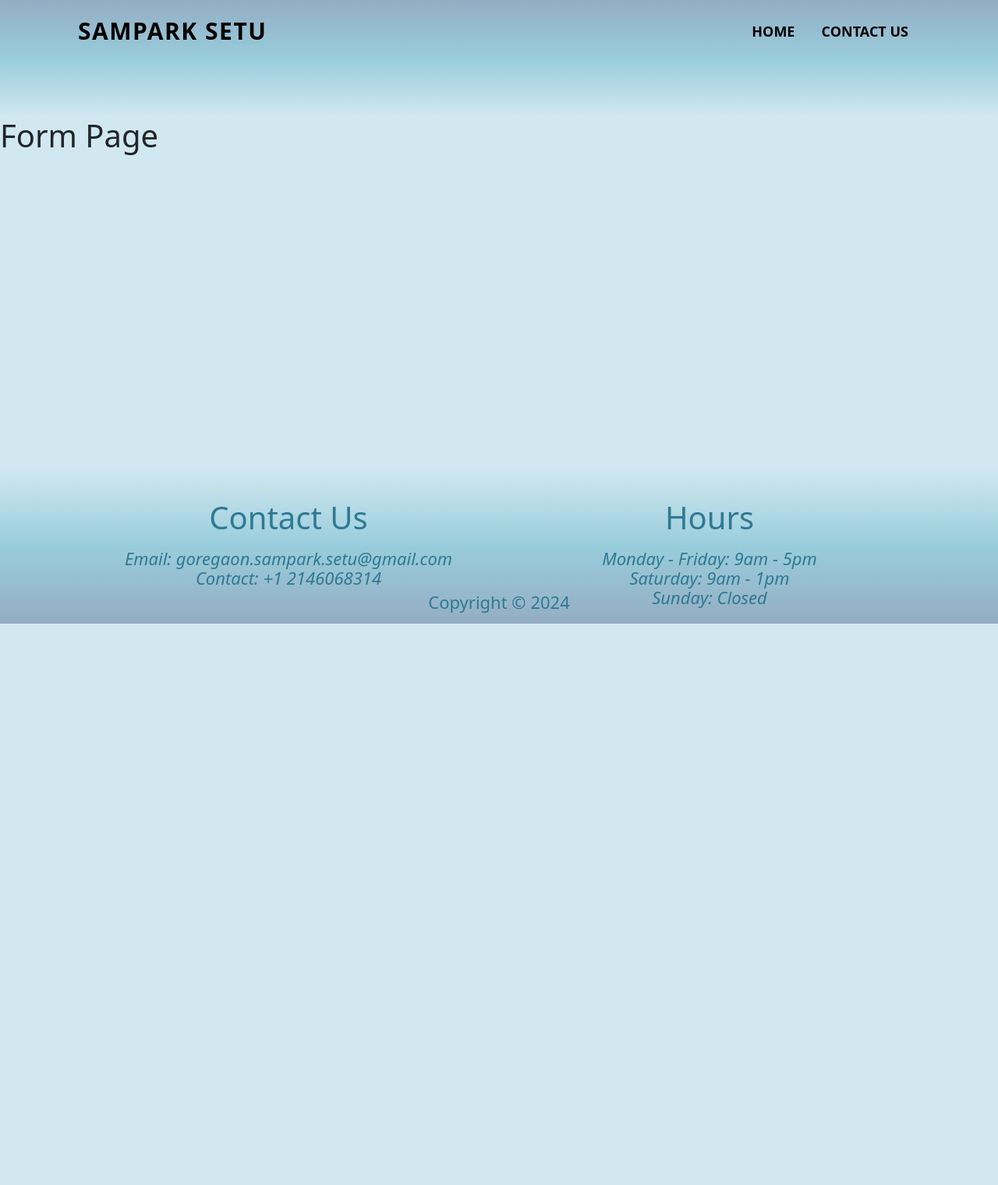
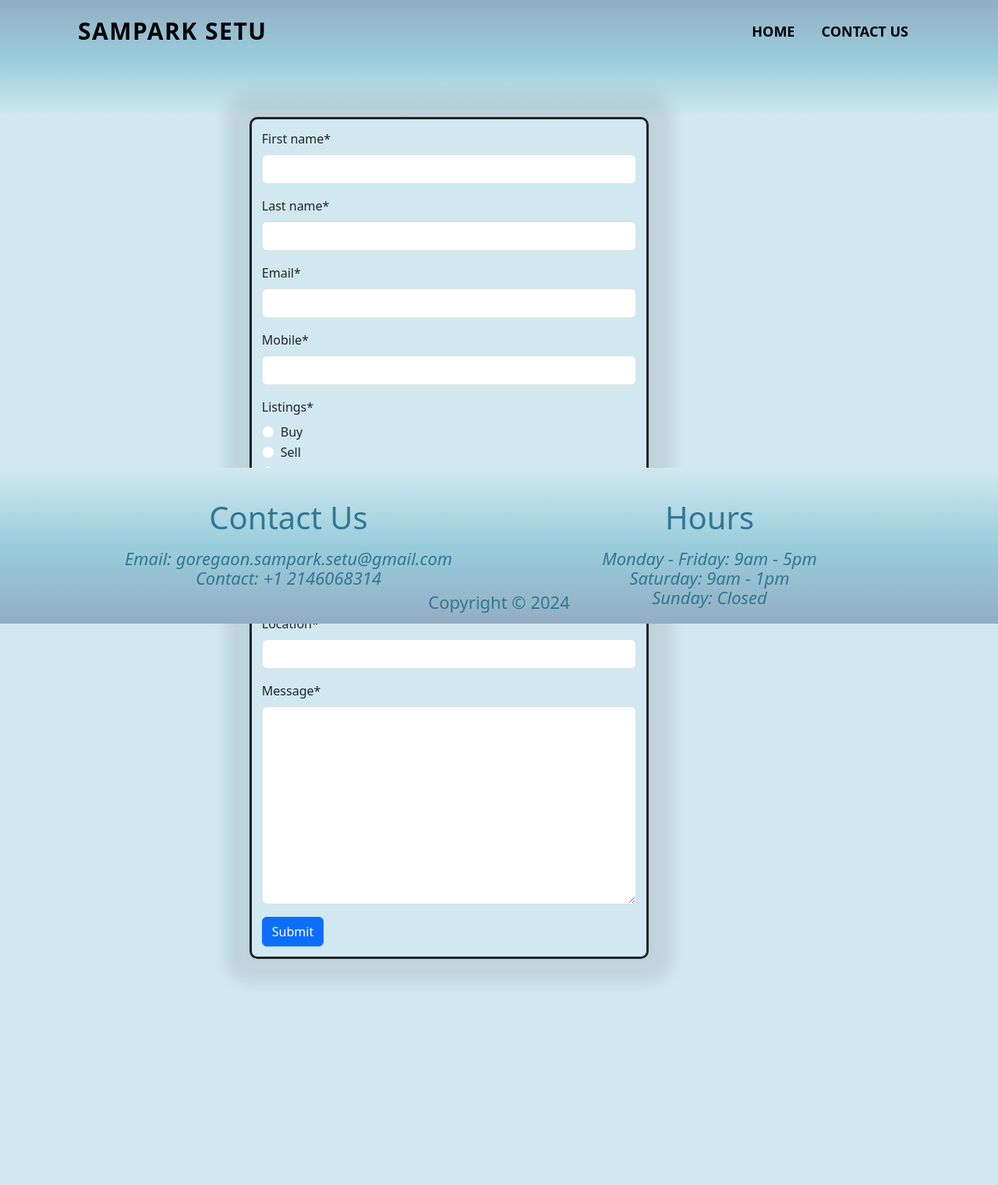
Before and after one commit to akshatshah229/SamparkSetu, a Django app: page / in a window 1280 px wide. Shown: the whole page at 78% size. Before the commit the page ends 1440 px from the top, so only its background shows below. Run offline with Django 5.2, Linux system fonts and the light colour scheme; some libraries are stand-ins or nearby versions.

Commit message:
Working Model

```diff
--- a/SamparkSetu/admin.py
+++ b/SamparkSetu/admin.py
@@ -1,5 +1,6 @@
 from django.contrib import admin
-from .models import Todo
+from .models import *
 
 # Register your models here.
 admin.site.register(Todo)
+admin.site.register(FormModel)
--- /dev/null
+++ b/SamparkSetu/forms.py
@@ -0,0 +1,16 @@
+from django import forms
+from .models import *
+
+class FormViewsModel(forms.ModelForm):
+    class Meta:
+        model = FormModel
+        fields = '__all__'
+        widgets = {
+            'first_name': forms.TextInput(attrs={'class':'form-control'}),
+            'last_name': forms.TextInput(attrs={'class':'form-control'}),
+            'email': forms.EmailInput(attrs={'class':'form-control'}),
+            'listings': forms.RadioSelect(attrs={'class':'form-control'}),
+            'apartment': forms.RadioSelect(attrs={'class':'form-control'}),
+            'location': forms.TextInput(attrs={'class':'form-control'}),
+            'message': forms.Textarea(attrs={'class':'form-control'}),
+        }
--- a/SamparkSetu/models.py
+++ b/SamparkSetu/models.py
@@ -16,3 +16,18 @@ class Raincheck(models.Model):
 
     def __str__(self):
         return self.weekday
+
+class FormModel(models.Model):
+    listing_choices = (('buy','Buy'),('sell','Sell'),('rent','Rent'))
+    apartment_choices = (('1bhk','1BHK'),('2bhk','2BHK'),('3bhk','3BHK'),('other','Other'))
+    first_name = models.CharField(max_length=200)
+    last_name = models.CharField(max_length=200)
+    email = models.EmailField(max_length=200)
+    mobile = models.CharField(max_length=15)
+    listings = models.CharField(max_length=50, choices=listing_choices, default=1)
+    apartment = models.CharField(max_length=50, choices=apartment_choices, default=1)
+    location = models.CharField(max_length=2000)
+    message = models.CharField(max_length=2000)
+
+    def __str__(self):
+        return self.first_name
--- a/SamparkSetu/static/main.css
+++ b/SamparkSetu/static/main.css
@@ -7,7 +7,7 @@
 
 body{
     background-color: #D1E8F0;
-/*    height: 200vh;*/
+    height: 140vh;
 }
 
 header {
@@ -176,11 +176,29 @@ img{
     border-radius: 10px;
 }
 
-@media screen and (max-height: 1200px){
+.form-container{
+    margin-left:25%;
+    margin-right: 10%;
+    border-style: solid !important;
+    position: absolute;
+    width: 40%;
+    height: auto;
+    padding: 1% 1%;
+    border-radius: 10px;
+    box-shadow: 0px 0px 20px 30px rgba(0,0,0,0.09);
+}
+
+.form-text-input{
+    width: 50%;
+}
+@media screen and (max-height: 1300px){
     body{
-        height: 180vh;
+        height: 165vh;
     }
-    .container-cu{
-    width: 80%;}
+}
 
+@media screen and (max-height: 1150px){
+    body{
+        height: 190vh;
+    }
 }
--- /dev/null
+++ b/SamparkSetu/templates/adminuser.html
@@ -0,0 +1,3 @@
+{% include 'header.html' %}
+
+{% include 'footer.html' %}
--- a/SamparkSetu/templates/form.html
+++ b/SamparkSetu/templates/form.html
@@ -1,7 +1,14 @@
 {% include 'header.html' %}
 
-<div class="content-item">
-    <h1>Form Page</h1>
+{% load static %}
+{% load crispy_forms_tags %}
+
+<div class="form-container">
+    <form method="post">
+        {% csrf_token %}
+        {{ form | crispy }}
+        <button type="submit" class="btn btn-primary">Submit</button
+    </form>
 </div>
 
 {% include 'footer.html' %}
--- a/SamparkSetu/templates/header.html
+++ b/SamparkSetu/templates/header.html
@@ -21,7 +21,7 @@
       <p>Sampark Setu</p>
     </div>
     <ul>
-        <li><a href="/form">Home</a> </li>
+        <li><a href="/">Home</a> </li>
         <li><a href="/contactus">Contact Us</a> </li>
     </ul>
     </nav>
--- a/SamparkSetu/urls.py
+++ b/SamparkSetu/urls.py
@@ -3,10 +3,9 @@ from . import views
 
 urlpatterns = [
     path('contactus/',views.contactus,name='ss-contactus'),
-    path('', views.form, name="form"),
-    path('home/', views.home, name="index"),
+    path('', views.FormViewsModel.as_view(), name="form"),
     path('add', views.add, name="add"),
     path('delete/<int:todo_id>', views.delete, name="delete"),
     path('update/<int:todo_id>', views.update, name="update"),
-    path('form/', views.form, name='form'),
+    path('adminuser/', views.adminuser, name="adminuser"),
 ]
--- a/SamparkSetu/views.py
+++ b/SamparkSetu/views.py
@@ -1,5 +1,9 @@
 from django.shortcuts import render,redirect
+from django.urls import reverse_lazy
 from django.views.decorators.http import require_http_methods
+from django.views.generic import CreateView
+from .models import *
+from .forms import *
 
 from .models import Todo
 
@@ -10,7 +14,8 @@ def home(request):
     todos = Todo.objects.all()
     return render(request, "home.html", {"todo_list": todos})
 
-
+def adminuser(request):
+    return render(request, "adminuser.html")
 @require_http_methods(["POST"])
 def add(request):
     # if request.method == "POST":
@@ -32,5 +37,12 @@ def delete(request, todo_id):
     todo.delete()
     return redirect("index")
 
-def form(request):
-    return render(request,'form.html')
+# def form(request):
+#     return render(request,'form.html')
+
+class FormViewsModel(CreateView):
+    model = FormModel
+    form_class = FormViewsModel
+    template_name = 'form.html'
+    # fields = '__all__'
+    success_url = reverse_lazy('form')
--- a/web_project/settings.py
+++ b/web_project/settings.py
@@ -39,6 +39,8 @@ INSTALLED_APPS = [
     'django.contrib.staticfiles',
     'SamparkSetu.apps.SamparksetuConfig',
     'bootstrap5',
+    "crispy_forms",
+    "crispy_bootstrap5",
 ]
 
 MIDDLEWARE = [
@@ -123,3 +125,7 @@ STATIC_URL = 'static/'
 # https://docs.djangoproject.com/en/5.0/ref/settings/#default-auto-field
 
 DEFAULT_AUTO_FIELD = 'django.db.models.BigAutoField'
+
+CRISPY_ALLOWED_TEMPLATE_PACKS = "bootstrap5"
+
+CRISPY_TEMPLATE_PACK = "bootstrap5"
```
Also changed, not shown: SamparkSetu/migrations/0003_formmodel.py (added), SamparkSetu/migrations/0004_alter_formmodel_apartment_alter_formmodel_listings.py (added), db.sqlite3.
